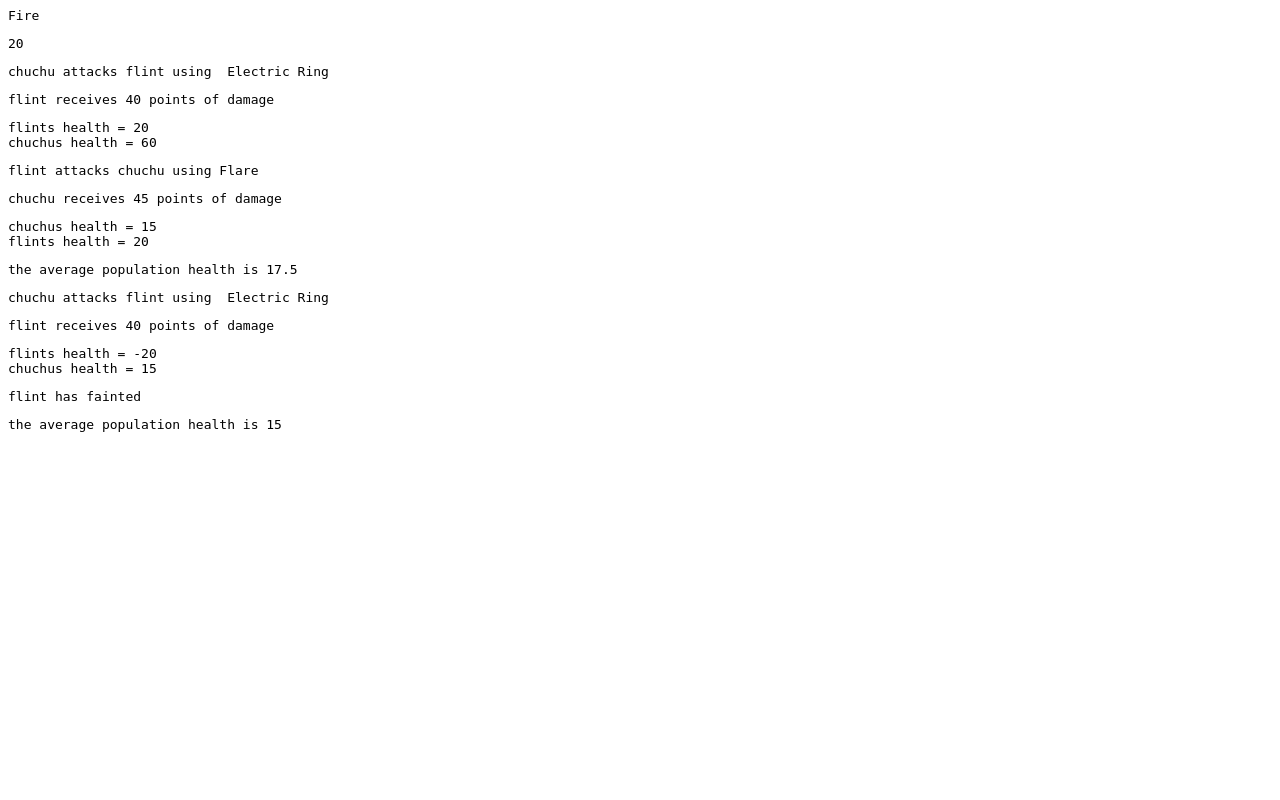
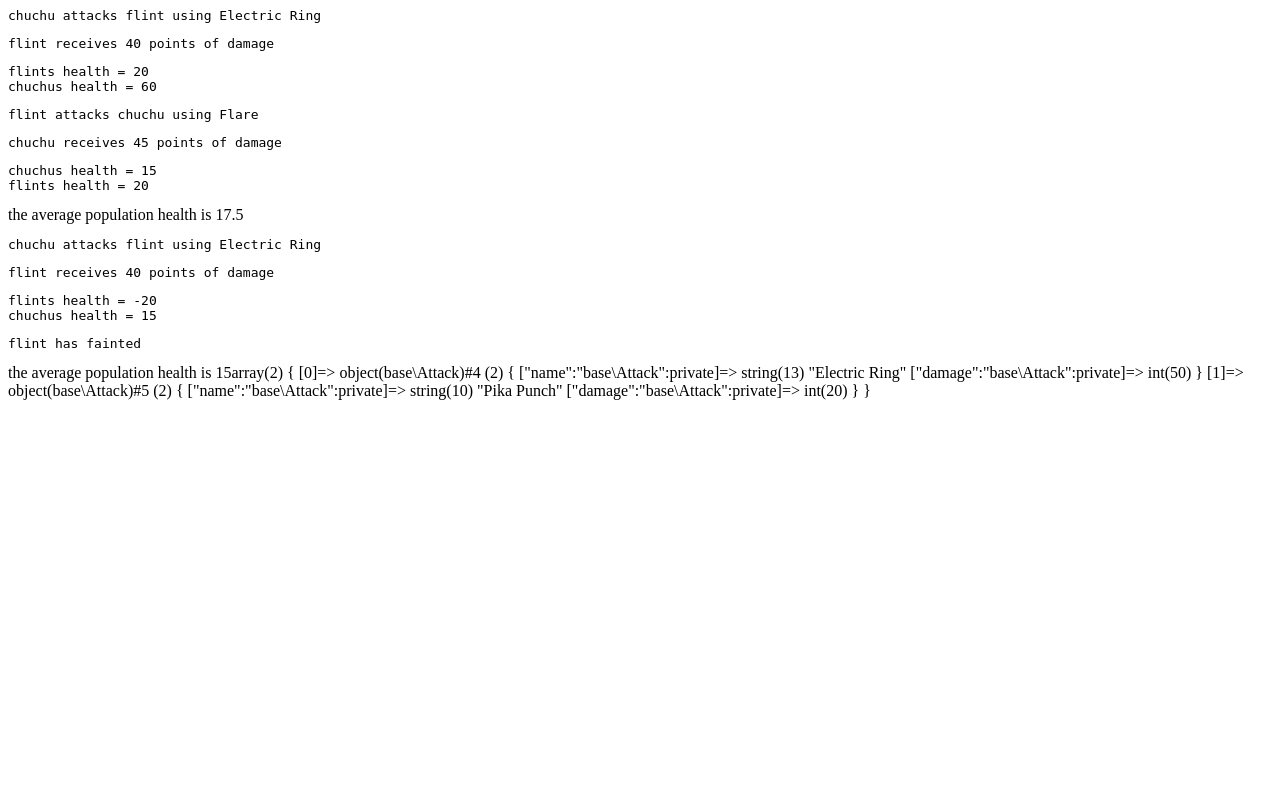
Before and after one commit to Nclemen/PokeBattle, a PHP site: page / in a window 1280 px wide. Run offline with PHP 8.4, Linux system fonts and the light colour scheme.

Commit message:
bit of cleaning up part (1/?)

```diff
--- a/classes/Attack.php
+++ b/classes/Attack.php
@@ -18,10 +18,10 @@ class Attack
       */
     private $damage;
 
-    function __construct($attackData)
+    function __construct($name, $damage)
     {
-      $this->name = $attackData['name'];
-      $this->damage = $attackData['damage'];
+      $this->name = $name;
+      $this->damage = $damage;
     }
 
     /**
--- a/classes/Charmeleon.php
+++ b/classes/Charmeleon.php
@@ -14,10 +14,10 @@ class Charmeleon extends Pokemon
     $name = $name;
     $energytype = new Energytype('Fire');
     $hitpoints = 60;
-    $attacks = [new Attack(['name'=>'Head Butt','damage'=>10]),
-                      new Attack(['name'=>'Flare','damage'=>30])];
-    $weakness = new weakness('Water',2);
-    $resistance = new resistance('Lightning',10);
+    $attacks = [new Attack('Head Butt',10),
+                      new Attack('Flare',30)];
+    $weakness = new weakness(new Energytype('Water'),2);
+    $resistance = new resistance(new Energytype('Lightning'),10);
     parent::__construct($name, $energytype, $hitpoints, $attacks, $weakness, $resistance);
   }
 }
--- a/classes/Pikachu.php
+++ b/classes/Pikachu.php
@@ -14,10 +14,10 @@ class Pikachu extends Pokemon
     $name = $name;
     $energytype = new Energytype('Lightning');
     $hitpoints = 60;
-    $attacks = [new Attack(['name'=>' Electric Ring','damage'=>50]),
-                      new Attack(['name'=>'Pika Punch','damage'=>20])];
-    $weakness = new weakness('Fire',1.5);
-    $resistance = new resistance('Fighting',20);
+    $attacks = [new Attack('Electric Ring',50),
+                      new Attack('Pika Punch',20)];
+    $weakness = new weakness(new Energytype('Fire'),1.5);
+    $resistance = new resistance(new Energytype('Fighting'),20);
     parent::__construct($name, $energytype, $hitpoints, $attacks, $weakness, $resistance);
   }
 }
--- a/classes/Pokemon.php
+++ b/classes/Pokemon.php
@@ -18,7 +18,7 @@ class Pokemon
     /**
      * the pokemons energytype
      *
-     * @var
+     * @var object
      */
     private $energytype;
 
@@ -46,14 +46,14 @@ class Pokemon
     /**
      * energytypes which the pokemon is weak to
      *
-     * @var
+     * @var object
      */
     private $weakness;
 
     /**
      * energytypes which the pokemon is resistant to
      *
-     * @var
+     * @var object
      */
     private $resistance;
 
@@ -112,11 +112,11 @@ class Pokemon
     /**
      * Set the value of the pokemons energytype
      *
-     * @param mixed $energytype
+     * @param object $energytype
      *
      * @return self
      */
-    public function setEnergytype($energytype)
+    public function setEnergytype(object $energytype)
     {
         $this->energytype = $energytype;
 
@@ -126,7 +126,7 @@ class Pokemon
     /**
      * Get the value of the pokemons energytype
      *
-     * @return mixed
+     * @return object
      */
     public function getEnergytype()
     {
@@ -208,11 +208,11 @@ class Pokemon
     /**
      * Set the value of energytypes which the pokemon is weak to
      *
-     * @param mixed $weakness
+     * @param object $weakness
      *
      * @return self
      */
-    public function setWeakness($weakness)
+    public function setWeakness(object $weakness)
     {
         $this->weakness = $weakness;
 
@@ -222,7 +222,7 @@ class Pokemon
     /**
      * Get the value of energytypes which the pokemon is weak to
      *
-     * @return mixed
+     * @return object
      */
     public function getWeakness()
     {
@@ -232,11 +232,11 @@ class Pokemon
     /**
      * Set the value of energytypes which the pokemon is resistant to
      *
-     * @param mixed $resistance
+     * @param object $resistance
      *
      * @return self
      */
-    public function setResistance($resistance)
+    public function setResistance(object $resistance)
     {
         $this->resistance = $resistance;
 
@@ -246,7 +246,7 @@ class Pokemon
     /**
      * Get the value of energytypes which the pokemon is resistant to
      *
-     * @return mixed
+     * @return object
      */
     public function getResistance()
     {
--- a/classes/Resistance.php
+++ b/classes/Resistance.php
@@ -1,7 +1,5 @@
 <?php
 namespace base;
-
-// use base\Energytype;
 
 class Resistance
 {
@@ -21,7 +19,7 @@ class Resistance
 
   function __construct($name, $value)
   {
-    $this->energytype = new Energytype($name);
+    $this->energytype = $name;
     $this->value = $value;
   }
 
--- a/classes/Weakness.php
+++ b/classes/Weakness.php
@@ -1,7 +1,5 @@
 <?php
 namespace base;
-
-// use base\Energytype;
 
 class Weakness
 {
@@ -19,9 +17,9 @@ class Weakness
     */
   private $multiplier;
 
-  function __construct($name, $multiplier)
+  function __construct($energytype, $multiplier)
   {
-    $this->energytype = new Energytype($name);
+    $this->energytype = $energytype;
     $this->multiplier = $multiplier;
   }
 
--- a/index.php
+++ b/index.php
@@ -12,11 +12,14 @@ use base\Pokemon;
 
  $pikachu = new Pikachu('chuchu');
  $charmeleon = new Charmeleon('flint');
- echo '<pre>' . print_r($charmeleon->getEnergytype()->getName(), true);
- echo '<pre>' . print_r($pikachu->getResistance()->getValue(), true);
+ // echo '<pre>' . print_r($charmeleon->getEnergytype()->getName(), true);
+ // echo '<pre>' . print_r($pikachu->getResistance()->getValue(), true);
 
  $pikachu->attackPokemon($charmeleon, $pikachu->getAttacks()[0]);
  $charmeleon->attackPokemon($pikachu, $charmeleon->getAttacks()[1]);
+
+
+
 
 
  echo Pokemon::getPopulationHealth();
@@ -24,6 +27,10 @@ use base\Pokemon;
  $pikachu->attackPokemon($charmeleon, $pikachu->getAttacks()[0]);
 
  echo Pokemon::getPopulationHealth();
+
+
+ var_dump($pikachu->getAttacks());
+
 
  // $pikachu->attackPokemon($charmeleon, $pikachu->getAttacks()[0]);
  // var_dump($pikachu->getWeakness());
```
